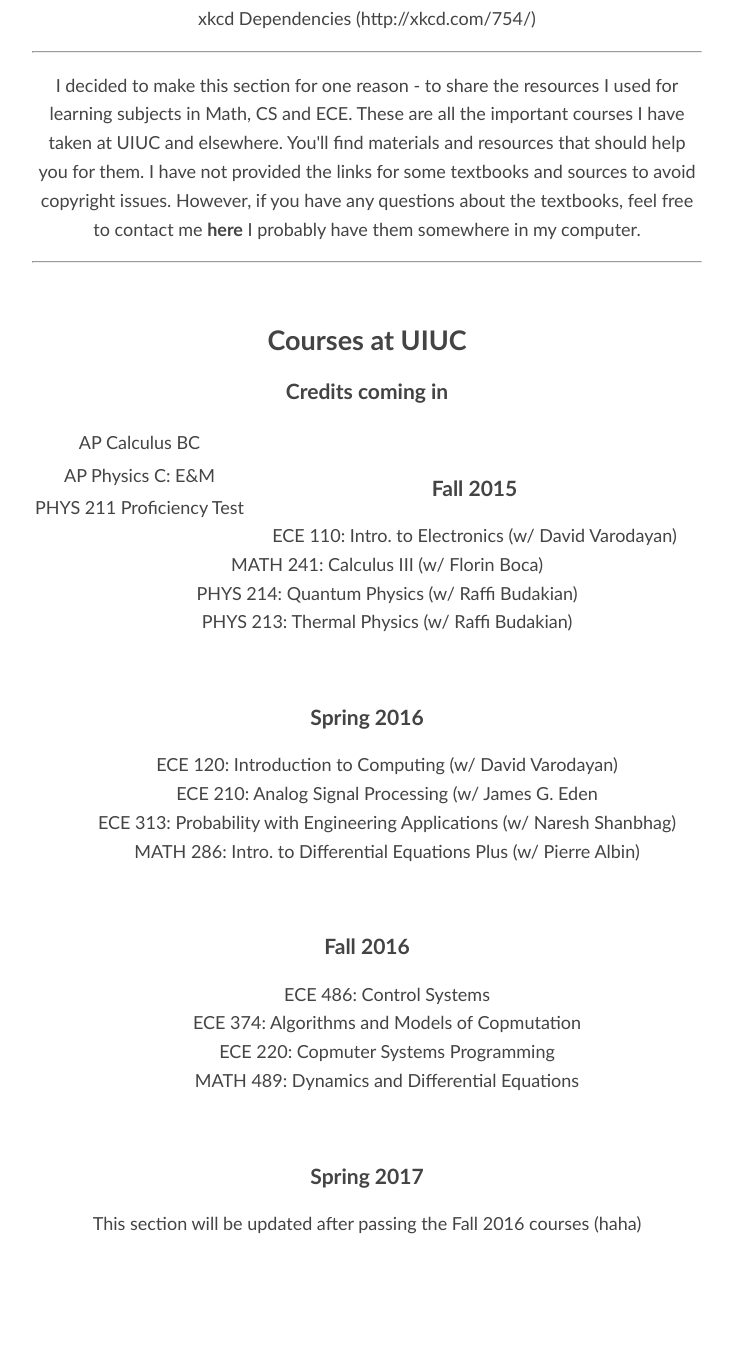
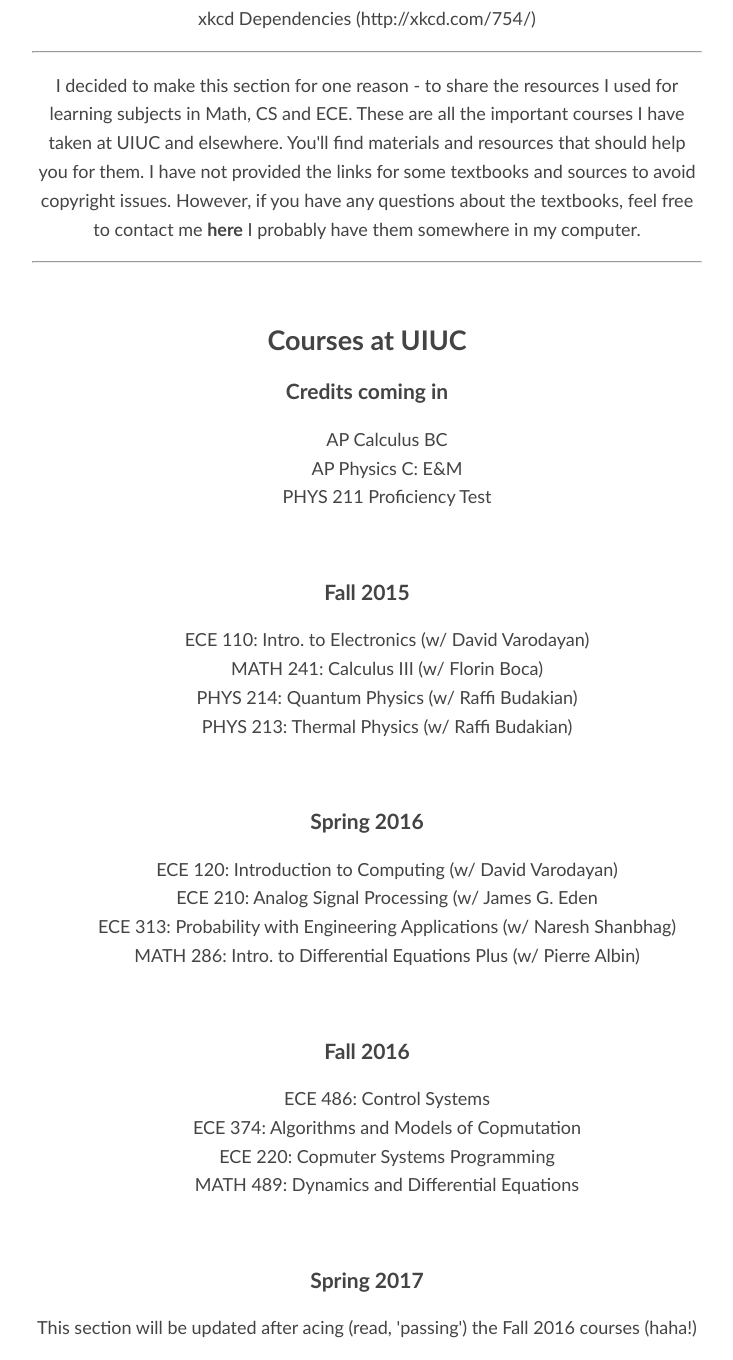
Before and after one commit to akashdeepdeb/akash.github.io, a Jekyll site: the page built from course_material/index.html, in a window 1280 px wide and 1400 px high, scrolled down 318 px, cut to the strip 40-1400 px from the top of the window. Shown: the whole strip, without its empty margins (273-1006 px from the left). Built offline with Jekyll 4.4.1, drawn with Linux system fonts in a browser that asks for light colours; before the commit the page ends 1614 px from its top, so only the background shows below that.

Commit message:
Update index.html

```diff
--- a/course_material/index.html
+++ b/course_material/index.html
@@ -7,8 +7,8 @@ title: course material
   .course {
     background-color: white;
   }
-  figcaption {
-    font-size: 11;
+  figure {
+    font-size: 10;
   }
 </style>
 
@@ -30,11 +30,11 @@ title: course material
 <h3>
   Credits coming in
 </h3>
-<table align = "left">
-  <tr><td><a href = "/MATH231">AP Calculus BC</a></td></tr>
-  <tr><td><a href = "/PHYS212">AP Physics C: E&M</a></td></tr>
-  <tr><td><a href = "/PHYS211">PHYS 211 Proficiency Test</a></td></tr>
-</table>
+<ul>
+  <li><a href = "/MATH231">AP Calculus BC</a></li>
+  <li><a href = "/PHYS212">AP Physics C: E&M</a></li>
+  <li><a href = "/PHYS211">PHYS 211 Proficiency Test</a></li>
+</ul>
 <br>
 <h3>
   Fall 2015
@@ -69,4 +69,4 @@ title: course material
 <h3>
   Spring 2017
 </h3>
-<p> This section will be updated after passing the Fall 2016 courses (haha)</p>
+<p> This section will be updated after acing (read, 'passing') the Fall 2016 courses (haha!)</p>
```
